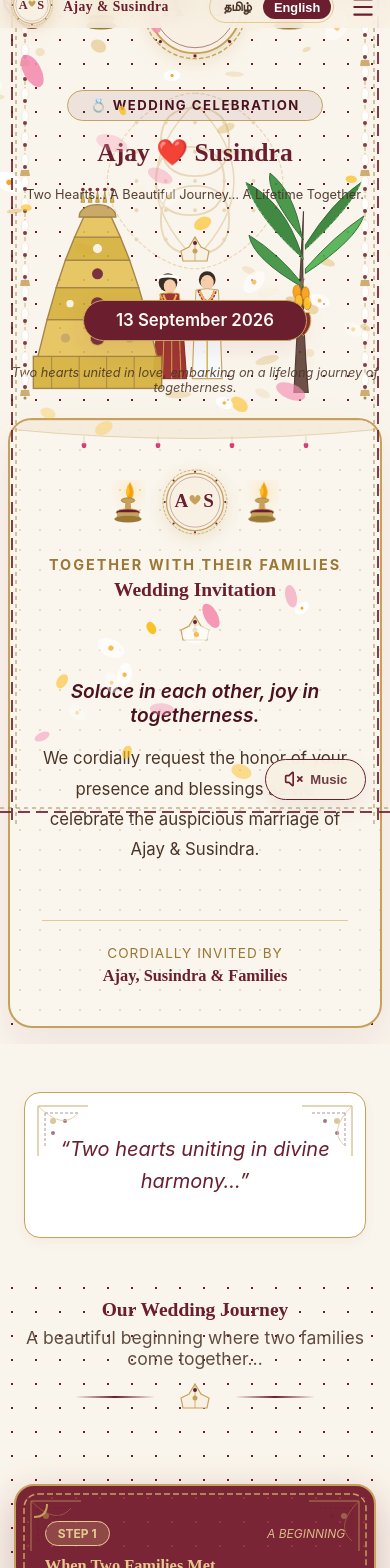
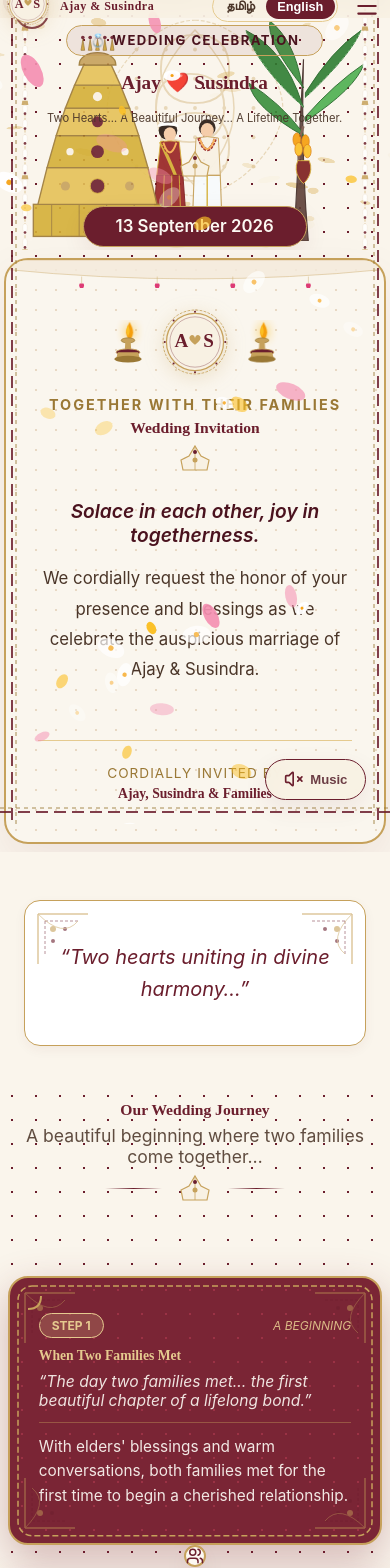
Before and after one commit to RithikaSaravanakumar/ajay-susiwedding, a React app in the folder frontend/: page / in a window 390 px wide. Shown: the part 20-1588 px from the top of the page. Built offline with nearby package versions, Linux system fonts and the light colour scheme; the HTML template or start-up script is replaced by a standard one.

Commit message:
Scale down mobile view to ultra-nano proportions: 38px navbar, 25vh hero height, 8px section padding, 14px-17px headings, 10px-12px body text, 28px buttons, 85px maps

```diff
--- a/frontend/src/index.css
+++ b/frontend/src/index.css
@@ -111,20 +111,20 @@ img, iframe, svg {
   display: flex;
   align-items: center;
   justify-content: center;
-  gap: 1.25rem;
-  margin: 0.8rem auto 1.2rem;
-  max-width: 240px;
+  gap: 0.8rem;
+  margin: 0.4rem auto 0.6rem;
+  max-width: 180px;
 }
 
 .ornament-line {
-  height: 1.5px;
+  height: 1px;
   flex: 1;
   background: linear-gradient(90deg, transparent, var(--color-maroon), transparent);
 }
 
 .ornament-dot {
-  width: 5px;
-  height: 5px;
+  width: 4px;
+  height: 4px;
   background-color: var(--color-maroon);
   transform: rotate(45deg);
 }
@@ -132,8 +132,8 @@ img, iframe, svg {
 /* Scroll Reveal Animations */
 .reveal-on-scroll {
   opacity: 0;
-  transform: translateY(15px);
-  transition: opacity 0.5s cubic-bezier(0.16, 1, 0.3, 1), transform 0.5s cubic-bezier(0.16, 1, 0.3, 1);
+  transform: translateY(10px);
+  transition: opacity 0.4s cubic-bezier(0.16, 1, 0.3, 1), transform 0.4s cubic-bezier(0.16, 1, 0.3, 1);
   will-change: opacity, transform;
 }
 
@@ -144,8 +144,8 @@ img, iframe, svg {
 
 .reveal-scale {
   opacity: 0;
-  transform: scale(0.95);
-  transition: opacity 0.5s cubic-bezier(0.16, 1, 0.3, 1), transform 0.5s cubic-bezier(0.16, 1, 0.3, 1);
+  transform: scale(0.96);
+  transition: opacity 0.4s cubic-bezier(0.16, 1, 0.3, 1), transform 0.4s cubic-bezier(0.16, 1, 0.3, 1);
 }
 
 .reveal-scale.is-revealed {
@@ -154,25 +154,25 @@ img, iframe, svg {
 }
 
 /* Stagger Delays */
-.delay-1 { transition-delay: 0.1s; }
-.delay-2 { transition-delay: 0.2s; }
-.delay-3 { transition-delay: 0.3s; }
-.delay-4 { transition-delay: 0.4s; }
+.delay-1 { transition-delay: 0.05s; }
+.delay-2 { transition-delay: 0.1s; }
+.delay-3 { transition-delay: 0.15s; }
+.delay-4 { transition-delay: 0.2s; }
 
 /* Luxury Buttons */
 .btn-gold {
   display: inline-flex;
   align-items: center;
   justify-content: center;
-  gap: 0.4rem;
+  gap: 0.3rem;
   background: linear-gradient(135deg, var(--color-gold-light) 0%, var(--color-gold) 100%);
   color: var(--color-maroon-dark);
-  padding: 0.6rem 1.2rem;
+  padding: 0.4rem 0.8rem;
   border: 1px solid var(--color-gold-dark);
   border-radius: 50px;
   font-weight: 600;
-  font-size: 0.85rem;
-  letter-spacing: 0.5px;
+  font-size: 0.78rem;
+  letter-spacing: 0.3px;
   cursor: pointer;
   box-shadow: var(--shadow-sm);
   transition: var(--transition-smooth);
@@ -180,7 +180,7 @@ img, iframe, svg {
 }
 
 .btn-gold:hover {
-  transform: translateY(-2px);
+  transform: translateY(-1px);
   box-shadow: var(--shadow-gold);
   background: linear-gradient(135deg, var(--color-gold) 0%, var(--color-gold-dark) 100%);
   color: #FFF;
@@ -190,14 +190,14 @@ img, iframe, svg {
   display: inline-flex;
   align-items: center;
   justify-content: center;
-  gap: 0.4rem;
+  gap: 0.3rem;
   background: linear-gradient(135deg, var(--color-maroon) 0%, var(--color-maroon-dark) 100%);
   color: var(--color-cream);
-  padding: 0.65rem 1.3rem;
+  padding: 0.45rem 0.9rem;
   border: 1px solid var(--color-gold);
   border-radius: 50px;
   font-weight: 600;
-  font-size: 0.88rem;
+  font-size: 0.8rem;
   cursor: pointer;
   box-shadow: var(--shadow-md);
   transition: var(--transition-smooth);
@@ -205,7 +205,7 @@ img, iframe, svg {
 }
 
 .btn-maroon:hover {
-  transform: translateY(-2px);
+  transform: translateY(-1px);
   box-shadow: var(--shadow-lg);
   background: linear-gradient(135deg, var(--color-maroon-light) 0%, var(--color-maroon) 100%);
   border-color: var(--color-gold-light);
@@ -215,14 +215,14 @@ img, iframe, svg {
   display: inline-flex;
   align-items: center;
   justify-content: center;
-  gap: 0.4rem;
+  gap: 0.3rem;
   background: transparent;
   color: var(--color-maroon);
-  padding: 0.5rem 1rem;
+  padding: 0.35rem 0.7rem;
   border: 1.5px solid var(--color-gold);
   border-radius: 50px;
   font-weight: 600;
-  font-size: 0.8rem;
+  font-size: 0.75rem;
   cursor: pointer;
   transition: var(--transition-smooth);
   text-decoration: none;
@@ -231,7 +231,7 @@ img, iframe, svg {
 .btn-outline-gold:hover {
   background: var(--color-gold);
   color: var(--color-maroon-dark);
-  transform: translateY(-2px);
+  transform: translateY(-1px);
   box-shadow: var(--shadow-sm);
 }
 
@@ -240,12 +240,12 @@ img, iframe, svg {
   0%, 100% {
     transform: scale(1);
     opacity: 0.85;
-    filter: drop-shadow(0 0 4px #F59E0B);
+    filter: drop-shadow(0 0 3px #F59E0B);
   }
   50% {
-    transform: scale(1.12);
+    transform: scale(1.1);
     opacity: 1;
-    filter: drop-shadow(0 0 10px #FBBF24);
+    filter: drop-shadow(0 0 6px #FBBF24);
   }
 }
 
@@ -270,12 +270,12 @@ img, iframe, svg {
   scrollbar-width: none;
 }
 
-/* Micro-Scaled Mobile View Rules (max-width: 767px) */
+/* Ultra-Nano Mobile Scale Rules (max-width: 767px) */
 @media (max-width: 767px) {
-  /* 1. Micro Mobile Header Nav */
+  /* 1. Nano Mobile Header Nav */
   header.main-header {
-    height: 48px !important;
-    padding: 0.2rem 0.6rem !important;
+    height: 38px !important;
+    padding: 0.15rem 0.4rem !important;
   }
   .desktop-nav-ul {
     display: none !important;
@@ -286,42 +286,42 @@ img, iframe, svg {
     justify-content: center;
   }
   .brand-title-text {
-    font-size: 0.85rem !important;
+    font-size: 0.75rem !important;
     white-space: nowrap;
   }
 
-  /* 2. Micro Mobile Hero (40vh–50vh Height) */
+  /* 2. Nano Mobile Hero (25vh–32vh Height) */
   .hero-main-section {
-    min-height: 40vh !important;
-    max-height: 50vh !important;
-    padding: 2.2rem 0.5rem 0.8rem !important;
+    min-height: 25vh !important;
+    max-height: 32vh !important;
+    padding: 1.2rem 0.4rem 0.4rem !important;
   }
   .hero-main-section h1 {
-    font-size: clamp(1.6rem, 5.2vw, 2.1rem) !important;
-    margin: 0.1rem 0 !important;
+    font-size: clamp(1.2rem, 4vw, 1.5rem) !important;
+    margin: 0 !important;
   }
   .hero-main-section p {
-    font-size: 0.8rem !important;
+    font-size: 0.7rem !important;
   }
 
-  /* 3. Micro Mobile Section Padding & Vertical Gaps */
+  /* 3. Nano Mobile Section Padding & Vertical Gaps */
   section {
-    padding: 16px 8px !important;
+    padding: 8px 4px !important;
   }
   div[style*="headerBox"] {
-    margin-bottom: 1rem !important;
+    margin-bottom: 0.5rem !important;
   }
   h1, h2 {
-    font-size: clamp(18px, 5vw, 22px) !important;
+    font-size: clamp(14px, 4vw, 17px) !important;
   }
   h3 {
-    font-size: clamp(15px, 4.2vw, 18px) !important;
+    font-size: clamp(13px, 3.5vw, 15px) !important;
   }
 
-  /* 4. Micro Mobile Timeline Layout */
+  /* 4. Nano Mobile Timeline Layout */
   .story-main-section {
-    scroll-margin-top: 50px !important;
-    padding-top: 0.8rem !important;
+    scroll-margin-top: 40px !important;
+    padding-top: 0.4rem !important;
   }
   .timeline-center-line {
     display: none !important;
@@ -329,12 +329,12 @@ img, iframe, svg {
   .timeline-item-container {
     flex-direction: column !important;
     align-items: center !important;
-    margin-bottom: 0.85rem !important;
+    margin-bottom: 0.4rem !important;
     width: 100% !important;
     padding: 0 !important;
   }
   .timeline-card-wrapper {
-    width: calc(100% - 12px) !important;
+    width: calc(100% - 8px) !important;
     max-width: 98% !important;
     margin: 0 auto !important;
     text-align: left !important;
@@ -348,16 +348,16 @@ img, iframe, svg {
     left: 0 !important;
     top: 0 !important;
     transform: none !important;
-    margin: 0 auto 0.3rem !important;
-    width: 28px !important;
-    height: 28px !important;
+    margin: 0 auto 0.2rem !important;
+    width: 22px !important;
+    height: 22px !important;
   }
   .storyCard {
-    padding: 0.85rem 0.65rem !important;
-    border-radius: 10px !important;
+    padding: 0.5rem 0.4rem !important;
+    border-radius: 6px !important;
   }
 
-  /* 5. Micro Text Scaling & Readability */
+  /* 5. Nano Text Scaling & Readability */
   p, span, div {
     word-break: normal !important;
     overflow-wrap: normal !important;
@@ -366,68 +366,68 @@ img, iframe, svg {
   .storyCard p,
   .itemDesc,
   .quoteText {
-    font-size: clamp(12px, 3.2vw, 14px) !important;
-    line-height: 1.45 !important;
+    font-size: clamp(10px, 2.8vw, 12px) !important;
+    line-height: 1.35 !important;
   }
   .itemTitle {
-    font-size: clamp(15px, 4.2vw, 18px) !important;
+    font-size: clamp(12px, 3.5vw, 15px) !important;
   }
 
-  /* 6. Micro Event Location Cards & Map Embeds */
+  /* 6. Nano Event Location Cards & Map Embeds */
   div[style*="eventsWrapper"] {
-    gap: 1.25rem !important;
+    gap: 0.6rem !important;
   }
   div[style*="unifiedEventCard"] {
-    padding: 0.95rem 0.65rem 0.85rem !important;
-    border-radius: 12px !important;
+    padding: 0.6rem 0.4rem 0.5rem !important;
+    border-radius: 8px !important;
     width: 98% !important;
     margin: 0 auto !important;
   }
   div[style*="venueLocationSection"] {
-    padding: 0.65rem 0.4rem !important;
+    padding: 0.4rem 0.3rem !important;
     width: 100% !important;
   }
   div[style*="mapContainer"] {
-    height: 120px !important;
+    height: 85px !important;
   }
   a[style*="directionsBtn"] {
     max-width: 100% !important;
     width: 100% !important;
-    height: 36px !important;
-    font-size: 0.78rem !important;
+    height: 28px !important;
+    font-size: 0.7rem !important;
   }
 
-  /* 7. Micro Buttons Scaling */
+  /* 7. Nano Buttons Scaling */
   .btn-gold,
   .btn-maroon,
   .btn-outline-gold {
-    padding: 0.4rem 0.9rem !important;
-    font-size: 0.78rem !important;
-    height: 36px !important;
+    padding: 0.25rem 0.6rem !important;
+    font-size: 0.7rem !important;
+    height: 28px !important;
   }
 
   /* 8. Hero Scene Artwork Scale & Position */
   div[style*="bottomLeftScene"] {
-    transform: scale(0.3);
+    transform: scale(0.2);
     transform-origin: bottom left;
     left: 0 !important;
     bottom: 0 !important;
-    opacity: 0.35 !important;
+    opacity: 0.2 !important;
   }
   div[style*="bottomRightScene"] {
-    transform: scale(0.3);
+    transform: scale(0.2);
     transform-origin: bottom right;
     right: 0 !important;
     bottom: 0 !important;
-    opacity: 0.35 !important;
+    opacity: 0.2 !important;
   }
 
   /* 9. Floating Music Player Button */
   .music-player-toggle {
-    bottom: calc(8px + env(safe-area-inset-bottom)) !important;
-    right: 8px !important;
-    width: 34px !important;
-    height: 34px !important;
+    bottom: calc(6px + env(safe-area-inset-bottom)) !important;
+    right: 6px !important;
+    width: 26px !important;
+    height: 26px !important;
   }
 }
 
@@ -449,7 +449,7 @@ img, iframe, svg {
 
 /* Custom Scrollbar */
 ::-webkit-scrollbar {
-  width: 6px;
+  width: 5px;
 }
 ::-webkit-scrollbar-track {
   background: var(--color-cream);
```
